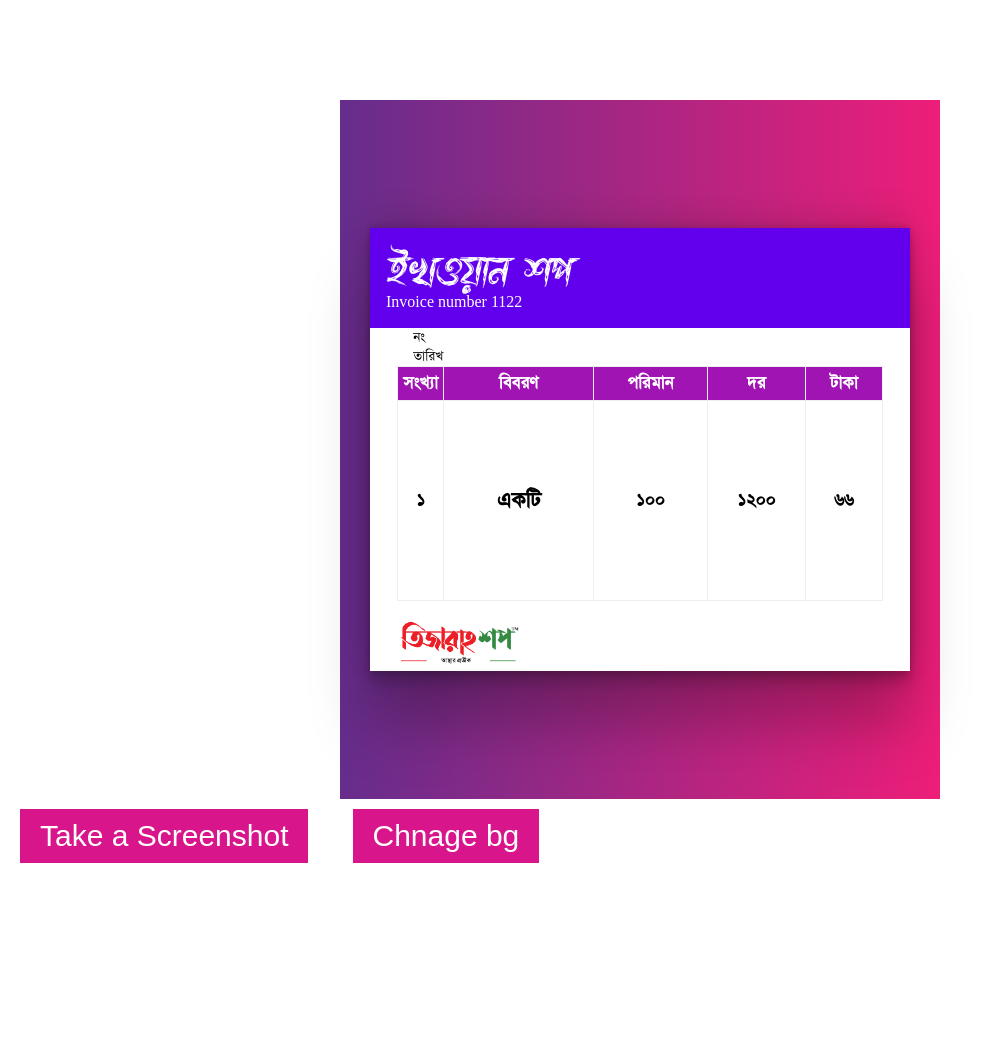
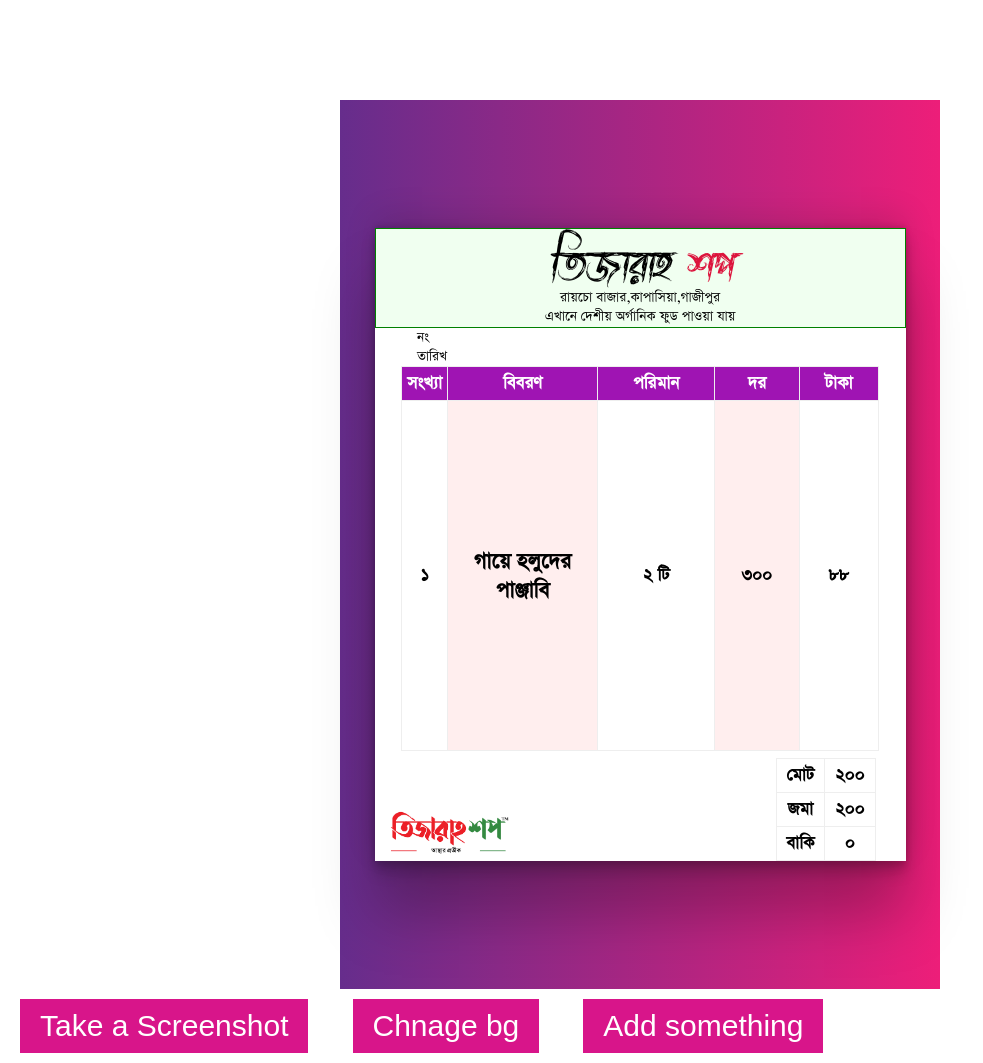
Before and after one commit to developer-kawsar1/download-invoice, a plain HTML site: page index.html in a window 1280 px wide. Shown: the whole page, without its empty margins (0-983 px from the left). Before the commit the page ends 873 px from the top, so only its background shows below. Drawn offline with Linux system fonts and the light colour scheme.

Commit message:
table styled

```diff
--- a/index.html
+++ b/index.html
@@ -17,9 +17,14 @@
     background-color: #6200EE;
    height:100px;
 
-    padding: 1rem;
+
     display: flex;
-
+    text-align: center;
+    background: #F0FFF0;
+    border: 1px solid green;
+    padding: 0px;
+    width: 100%;
+    margin: auto;
 
     justify-content: space-between;
   }
@@ -36,7 +41,12 @@
 
 }
 .right{
-  color: #fff;
+  color: black;
+
+  text-align: center;
+
+  width: 100%;
+  padding: 10px;
 }
 .right h1{
 
@@ -63,6 +73,8 @@ table{
  margin: 0 auto;
  border-collapse: collapse;
  font-size: 0px;
+ z-index: 10;
+
 
 }
 td{
@@ -75,6 +87,7 @@ td{
  width: 150px;
  font-size: 25px;
  padding: 5px;
+ background: #ffeeee;
 
 }
 .first{
@@ -82,12 +95,13 @@ td{
   text-align: center;
 }
 .bottom{
-  height: 200px;
+ height: 350px;
   text-align: center;
+
 }
 .bottom:nth-child(2) {
-  background: red;
-  display: none;
+
+
 }
 button{
   padding: 10px 20px;
@@ -101,25 +115,32 @@ button{
   background: #9F14B3;
   color:#fff;
 }
+.dor{
+  background: #ffeeee;
+}
+.mot{
+  width: 100px;
+  position: absolute;
+  bottom: 0;
+  right: 30px;
+  margin-top: 50px;
+}
  </style>
 </head>
 <body class="py-8 px-8">
 
 <div id="capture">
   <div class="inner">
+
   <header>
    <div class="left">
      <img src="images/logo.png" alt="" width="150" height="50" style="margin-top: 20px;">
 
    </div>
    <div class="right">
-     <p class="title">ইখওয়ান শপ</p>
-     <tabe>
-       <tr>
-         <td>Invoice number</td>
-         <td>1122</td>
-       </tr>
-     </table>
+     <p class="title">তিজারাহ <span>শপ</span></p>
+     <p>রায়চো বাজার,কাপাসিয়া,গাজীপুর </p>
+    <p class="info">এখানে দেশীয় অর্গানিক ফুড পাওয়া যায়</p>
    </div>
 
   </header>
@@ -131,6 +152,7 @@ button{
   </div>
 
   <table>
+<thead>
       <tr class="table-first-row">
         <td class="first">সংখ্যা</td>
         <td>বিবরণ</td>
@@ -138,21 +160,37 @@ button{
         <td>দর </td>
         <td>টাকা</td>
       </tr>
+</thead>
+<tbody id="tbody">
       <tr class="bottom">
         <td>১</td>
-      <td class="biboron">রেজি  শিখতে এখুনি জয়েন করুন।
+        <td class="biboron">গায়ে হলুদের পাঞ্জাবি
         </td>
-      <td> ১০০</td>
-      <td> ১২০০</td>
+        <td> ২ টি</td>
+        <td class="dor"> ৩০০</td>
         <td>৮৮</td>
       </tr>
-        <tr class="bottom">
-          <td>১</td>
-          <td class="biboron">একটি
-          </td>
-          <td> ১০০</td>
-          <td> ১২০০</td>
-          <td> ৬৬</td>
+</tbody>
+
+  </table>
+  <!-- mot -->
+  <table class="mot">
+    <tr>
+      <td>মোট</td>
+      <td>২০০</td>
+
+
+    </tr>
+        <tr>
+          <td>জমা</td>
+          <td>২০০</td>
+
+
+        </tr>
+    <tr>
+      <td>বাকি</td>
+      <td>০</td>
+
     </tr>
   </table>
   </div>
@@ -162,6 +200,7 @@ button{
 
 <button type="button" class="btnScreenShot" id="btnScreenShot">Take a Screenshot</button>
 <button id="change-bg">Chnage bg</button>
+<button id="add-product">Add something</button>
 <div id="output"></div>
   <script src="index.js">index.js</script>
   <script src="js/change-bd.js"></script>
--- a/js/change-bd.js
+++ b/js/change-bd.js
@@ -1,6 +1,9 @@
 var bgcolour;
 var bgChangebtn=document.getElementById('change-bg');
+const addProduct=document.getElementById('add-product')
 var capture=document.getElementById('capture');
+
+let tbody=document.getElementById('tbody')
 
 
 window.onload = function theme() {
@@ -41,3 +44,15 @@ let arr=[
 
 
   ]
+
+
+addProduct.addEventListener('click',function(){
+  let tr=document.createElement('tr');
+  tr.innerHTML=`
+    <td>১</td>
+    <td class = "biboron" > uu </td><td> yy</td> <td class = "dor"> bb</td> <td > mm</td>
+
+  `
+  console.log(tr);
+  tbody.appendChild(tr)
+})
--- a/main.css
+++ b/main.css
@@ -24,7 +24,7 @@
   #capture {
   background-color: #fff;
 
-  padding: 10% 0;
+  padding: 10% 5px;
 
 
   background-image: linear-gradient(to right,#662D8C , #ED1E79);
@@ -44,6 +44,16 @@
 
 
 }
+.title span{
+  color: crimson;
+}
+.back{
+  height: 98%;
+  width: 30%;
+  position: absolute;
+  background: red;
+  z-index: 1
+}
 
 .inner{
   position: relative;
@@ -51,7 +61,9 @@
   width: 90%;
   background: #fff;
   box-shadow: rgba(0, 0, 0, 0.25) 0px 54px 55px, rgba(0, 0, 0, 0.12) 0px -12px 30px, rgba(0, 0, 0, 0.12) 0px 4px 6px, rgba(0, 0, 0, 0.17) 0px 12px 13px, rgba(0, 0, 0, 0.09) 0px -3px 5px;
-  padding-bottom: 70px;
+  padding-bottom: 110px;
+
+
 
 
 }
```
Lines whose indentation alone changed are shown as unchanged.
